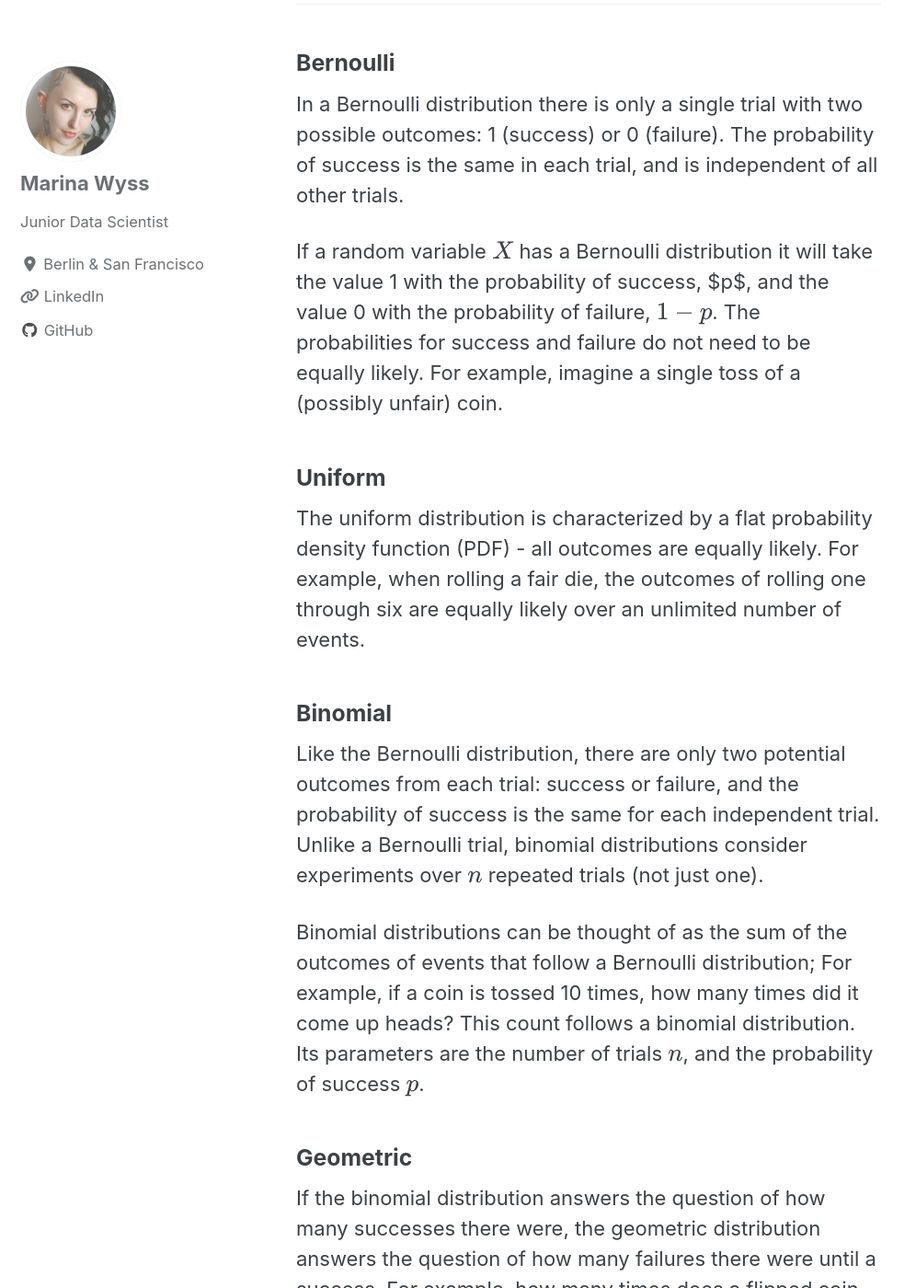
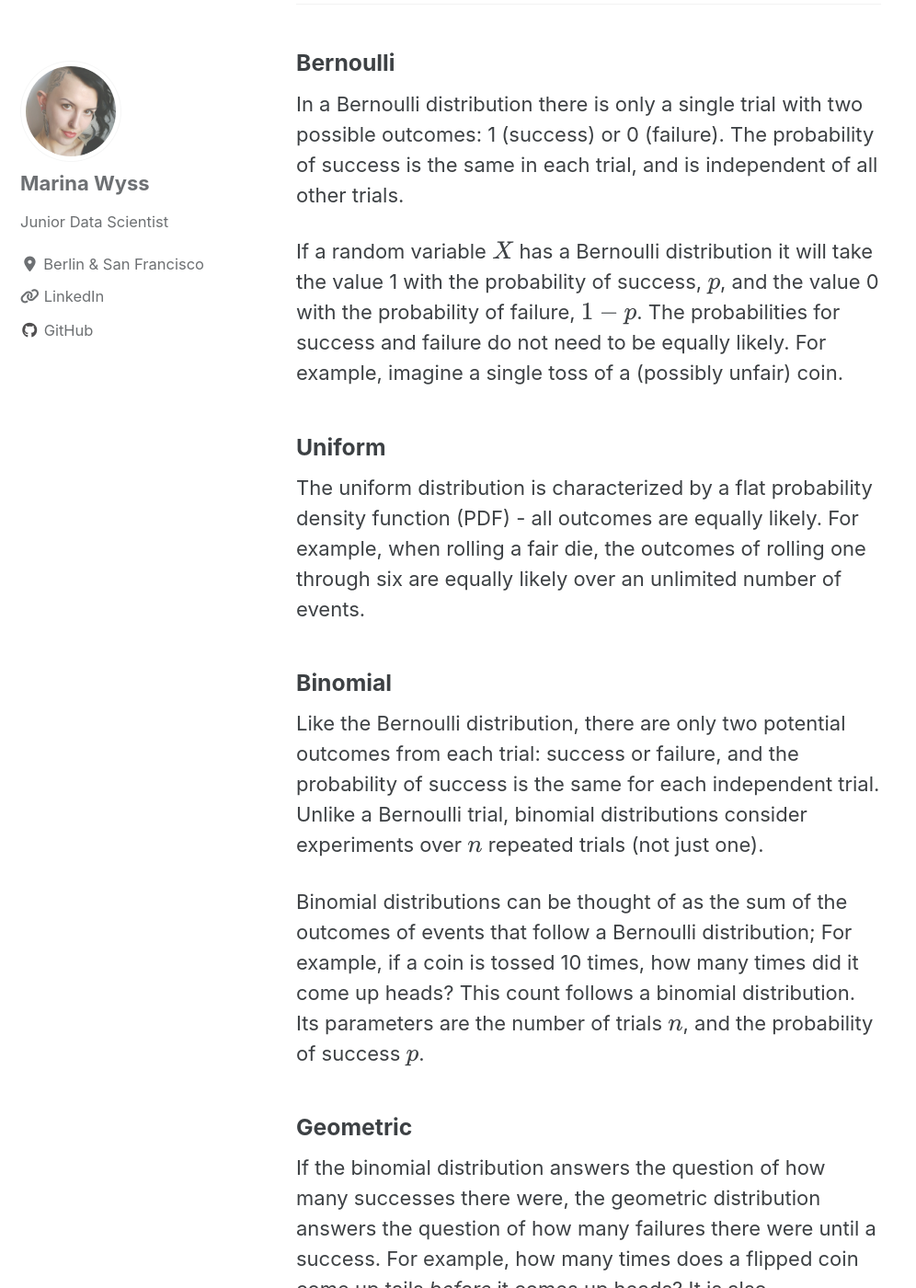
Before and after one commit to MarinaWyss/MarinaWyss.github.io, a Jekyll site: the page built from _posts/2020-07-17-common_distributions.md, in a window 1280 px wide and 1400 px high, scrolled down 1154 px. Shown: the whole window at 92% size, without its empty margins (0-996 px from the left). Built offline with Jekyll 4.4.1, drawn with Linux system fonts in a browser that asks for light colours; cached includes are drawn as plain includes; nearby versions of some CDN libraries; formulas are drawn with MathJax 3; some of the changed text lies outside the part shown.

Commit message:
more little edits

```diff
--- a/_posts/2020-07-17-common_distributions.md
+++ b/_posts/2020-07-17-common_distributions.md
@@ -19,7 +19,7 @@ Throughout my time working in quantitative methods, probability distributions ha
 
 In a Bernoulli distribution there is only a single trial with two possible outcomes: 1 (success) or 0 (failure). The probability of success is the same in each trial, and is independent of all other trials.
 
-If a random variable $$X$$ has a Bernoulli distribution it will take the value 1 with the probability of success, $p$, and the value 0 with the probability of failure, $$1 - p$$. The probabilities for success and failure do not need to be equally likely. For example, imagine a single toss of a (possibly unfair) coin.
+If a random variable $$X$$ has a Bernoulli distribution it will take the value 1 with the probability of success, $$p$$, and the value 0 with the probability of failure, $$1 - p$$. The probabilities for success and failure do not need to be equally likely. For example, imagine a single toss of a (possibly unfair) coin.
 
 
 ### Uniform
@@ -36,7 +36,7 @@ Binomial distributions can be thought of as the sum of the outcomes of events th
 
 ### Geometric
 
-If the binomial distribution answers the question of how many successes there were, the geometric distribution answers the question of how many failures there were until a success. For example, how many times does a flipped coin come up tails *before* it comes up heads? It is also parameterized by $$p$$, the probability of that final success, but not by $n$, the number of trials, since this is a part of the outcome itself.
+If the binomial distribution answers the question of how many successes there were, the geometric distribution answers the question of how many failures there were until a success. For example, how many times does a flipped coin come up tails *before* it comes up heads? It is also parameterized by $$p$$, the probability of that final success, but not by $$n$$, the number of trials, since this is a part of the outcome itself.
 
 As a concrete example, with a fair coin there is a 50% chance that the first success will occur on the first flip, a 25% chance that it will occur on the second flip, and a 12.5% chance that it will occur on the third flip. The curve flattens out as the probability decreases, but will always be right-skewed.
 
```
